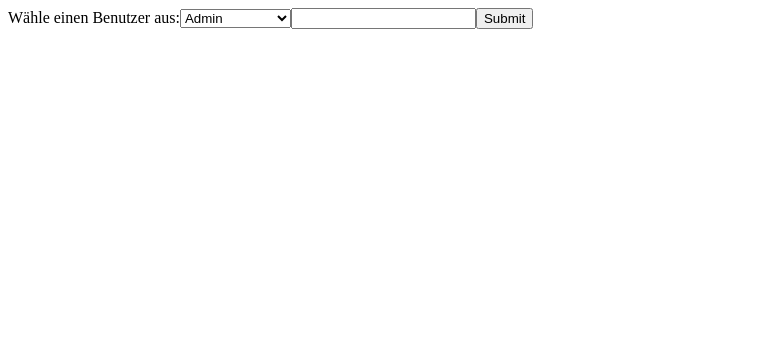
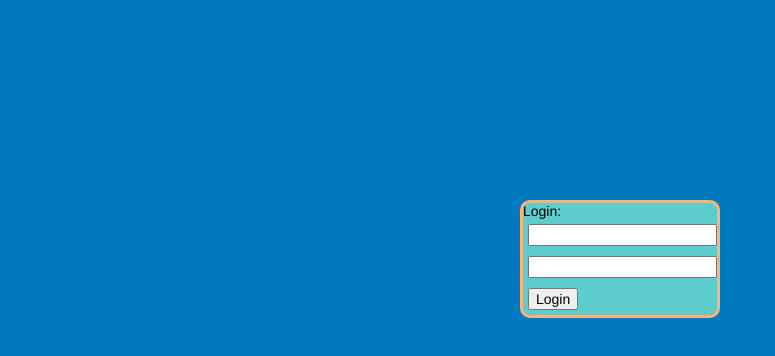
Before and after one commit to Predony/Silverfang, a React (Create React App) app in the folder kanban/: page / in a window 1280 px wide. Shown: the top 356 px of the page, without its empty margins (0-775 px from the left). Built offline with nearby package versions, Linux system fonts and the light colour scheme.

Commit message:
css spielerei

```diff
--- a/kanban/src/components/App.css
+++ b/kanban/src/components/App.css
@@ -1,3 +1,32 @@
+.ClassLoginForm {
+	margin: 200px;
+	left: 25%;
+	border: 3px solid #FFB273;
+	margin-bottom: 24px;
+	background-color: #5CCCCC;
+	width: 200px;
+	border-radius: 10px;
+	-moz-border-radius: 10px;
+	-webkit-border-radius: 10px;
+	-khtml-border-radius: 10px;
+	position: relative;
+}
+
+.ClassUserName{
+	margin: 5px;
+	position: relative;
+}
+
+.ClassPassword{
+	margin: 5px;
+	position: relative;
+}
+
+.ClassLoginButton{
+	margin: 5px;
+	position: relative;
+}
+
 .add-note {
 	/*background-color: red;*/
   background-color: #fdfdfd;
--- a/kanban/src/components/App.jsx
+++ b/kanban/src/components/App.jsx
@@ -1,10 +1,10 @@
 import React from 'react';
-import Greeting from './Greeting';
+import LoginForm from './LoginForm';
 import './App.css';
 
 class App extends React.Component {
 	render() {
-		return (<Greeting/>);
+		return (<LoginForm/>);
 	}
 }
 export default App
--- a/kanban/src/components/Greeting.jsx
+++ /dev/null
@@ -1,40 +0,0 @@
-import React, {Component} from 'react';
-import './App.css';
-
-
-class Greeting extends Component {
-	constructor(props) {
-      super(props);
-      this.state = {user: 'admin'};
-
-      this.handleChange = this.handleChange.bind(this);
-      this.handleSubmit = this.handleSubmit.bind(this);
-    }
-
-    handleChange(event) {
-      this.setState({user: event.target.value});
-    }
-
-    handleSubmit(event) {
-      alert('Der Benutzer ist: ' + this.state.user);
-      event.preventDefault();
-    }
-
-    render() {
-      return (
-        <form onSubmit={this.handleSubmit}>
-          <label>
-            Wähle einen Benutzer aus:
-            <select value={this.state.value} onChange={this.handleChange}>
-              <option value="admin">Admin</option>
-              <option value="programmer">Programmierer</option>
-            </select>
-			<input type="text"></input>
-          </label>
-          <input type="submit" value="Submit" />
-        </form>
-      );
-    }
-  }
-
-export default Greeting;
--- /dev/null
+++ b/kanban/src/components/LoginForm.jsx
@@ -0,0 +1,85 @@
+import React, {Component} from 'react';
+import './App.css';
+
+
+class LoginForm extends Component {
+
+	constructor() {
+    super();
+    this.state = {
+      username: '',
+      password: ''
+    }
+  }
+
+  submitLoginForm() {
+    if (!this.loginForm) {
+      // Nicht gemounted
+      return;
+    }
+
+    fetch('/api/user', {
+      method: 'POST',
+      body:   new FormData(this.loginForm)
+    }).then(r => console.dir(r))
+
+	.catch(err => console.error(err));
+
+  }
+
+  render() {
+    return <form className="ClassLoginForm" ref={f => this.loginForm = f}>
+      Login:
+      <input type='text'
+		  	 className='ClassUserName'
+             value={this.state.username}
+             onChange=
+               {(e)=>this.setState({username: e.target.value })}
+      />
+
+      <input
+		  className='ClassPassword'
+		  type='password'
+             value={this.state.password}
+             onChange=
+               {(e)=>this.setState({password: e.target.value })}
+      />
+
+      <button className='ClassLoginButton' onClick={()=>this.submitLoginForm()}>Login</button>
+    </form>;
+  }
+	// constructor(props) {
+    //   super(props);
+    //   this.state = {user: 'admin'};
+    //
+    //   this.handleChange = this.handleChange.bind(this);
+    //   this.handleSubmit = this.handleSubmit.bind(this);
+    // }
+    //
+    // handleChange(event) {
+    //   this.setState({user: event.target.value});
+    // }
+    //
+    // handleSubmit(event) {
+    //   alert('Der Benutzer ist: ' + this.state.user);
+    //   event.preventDefault();
+    // }
+    //
+    // render() {
+    //   return (
+    //     <form onSubmit={this.handleSubmit}>
+    //       <label>
+    //         Wähle einen Benutzer aus:
+    //         <select value={this.state.value} onChange={this.handleChange}>
+    //           <option value="admin">Admin</option>
+    //           <option value="programmer">Programmierer</option>
+    //         </select>
+	// 		<input type="password"></input>
+    //       </label>
+    //       <input type="submit" value="Submit" />
+    //     </form>
+    //   );
+    // }
+  }
+
+export default LoginForm;
--- a/kanban/src/index.css
+++ b/kanban/src/index.css
@@ -5,6 +5,31 @@ body {
   background-color: #fdfdfd;
 }
 
+html, body {
+    height: 100%;
+    padding: 0;
+    margin: 0;
+}
+body, * {
+    font-family: 'Helvetica Neue', sans-serif;
+    font-size: 14px;
+    box-sizing: border-box;
+}
+
+body {
+    background: rgb(0, 121, 191);
+    margin: 0;
+    padding: 0;
+}
+
+h1,h2,h3,h4,h5, .title {
+    font-family: 'Roboto Condensed', sans-serif;
+}
+
+#app, .app {
+    height: 100%;
+}
+
 .add-note {
   background-color: #fdfdfd;
 
--- a/kanban/src/index.js
+++ b/kanban/src/index.js
@@ -1,6 +1,7 @@
 import React from 'react';
 import ReactDOM from 'react-dom';
 import App from './components/App';
+import './index.css'
 import registerServiceWorker from './registerServiceWorker';
 
 ReactDOM.render(
```
